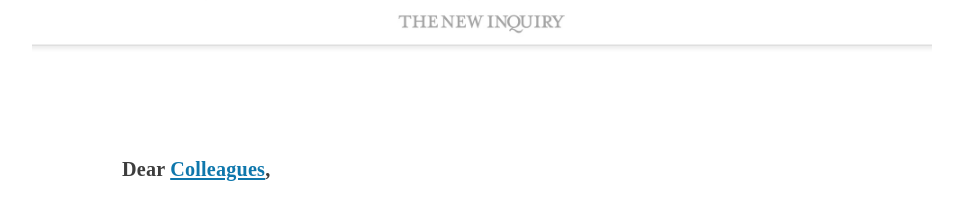
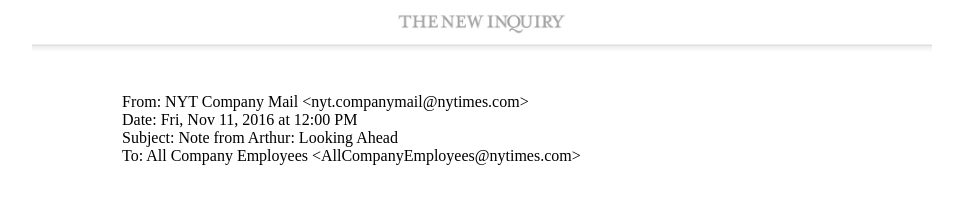
Before and after one commit to thenewinquiry/nyt, a plain HTML site: page index.html in a window 1280 px wide. Shown: the top 200 px of the page, without its empty margins (158-1121 px from the left). Drawn offline with nearby package versions, Linux system fonts and the light colour scheme; a web font is replaced by a local one.

Commit message:
added mail headings

```diff
--- a/assets/style.css
+++ b/assets/style.css
@@ -55,9 +55,18 @@ strong {
 	font-weight: bold;
 }
 
+.meta, article {
+  max-width: 720px;
+}
+
+.meta {
+  list-style-type: none;
+  padding: 0;
+  margin: 2em auto;
+}
+
 article {
-  margin: 6em auto 24em auto;
-  max-width: 720px;
+  margin: 3em auto 24em auto;
 }
 p {
 	font-family: 'Yrsa', serif;
--- a/index.html
+++ b/index.html
@@ -14,6 +14,12 @@
         <a href="http://thenewinquiry.com/"><img src="assets/tni-header.png" style="width:1000px;height:auto;"></a>
     </div>
     <div class="popover"></div>
+    <ul class="meta">
+        <li>From: NYT Company Mail &lt;nyt.companymail@nytimes.com&gt;</li>
+        <li>Date: Fri, Nov 11, 2016 at 12:00 PM</li>
+        <li>Subject: Note from Arthur: Looking Ahead</li>
+        <li>To: All Company Employees &lt;AllCompanyEmployees@nytimes.com&gt;</li>
+    </ul>
     <article>
         <p>Dear <a class="thumb"><img src="assets/11.jpg">Colleagues</a>,</p>
 
```
